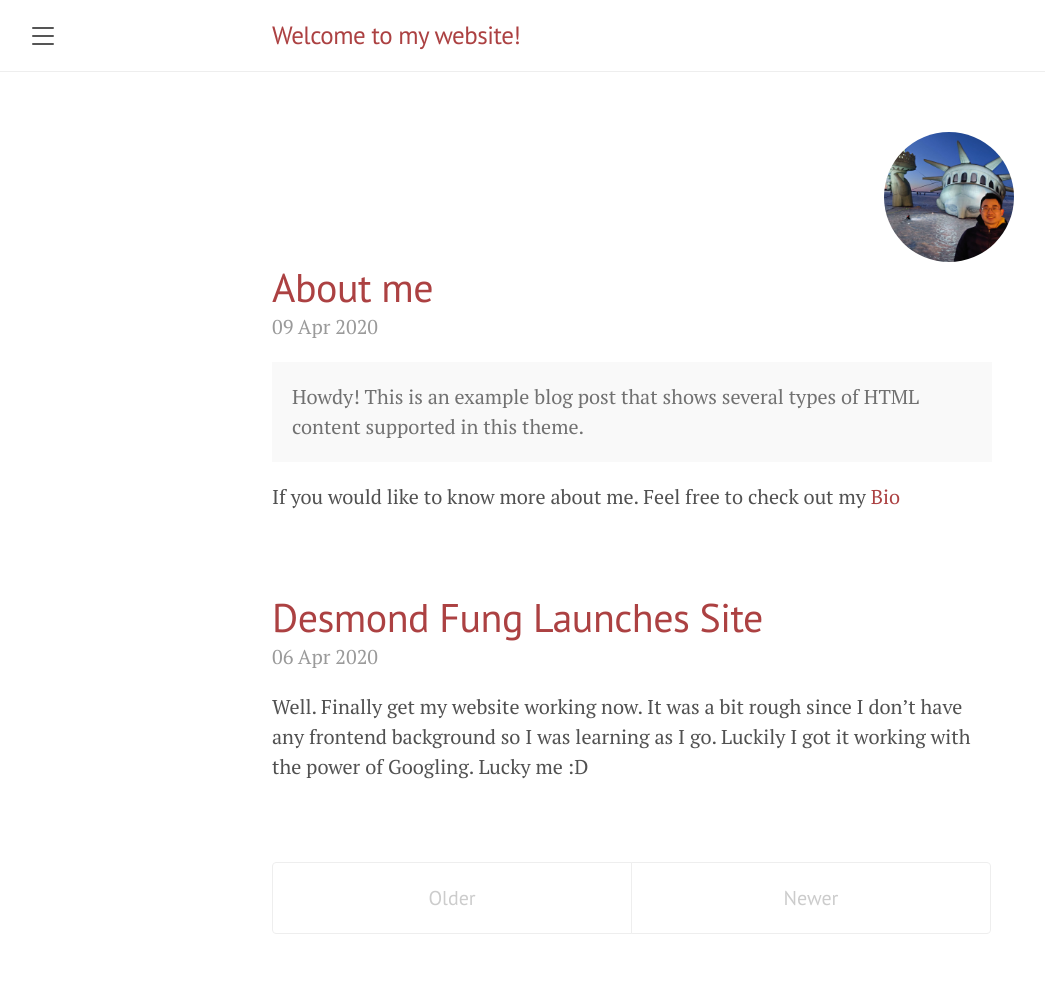
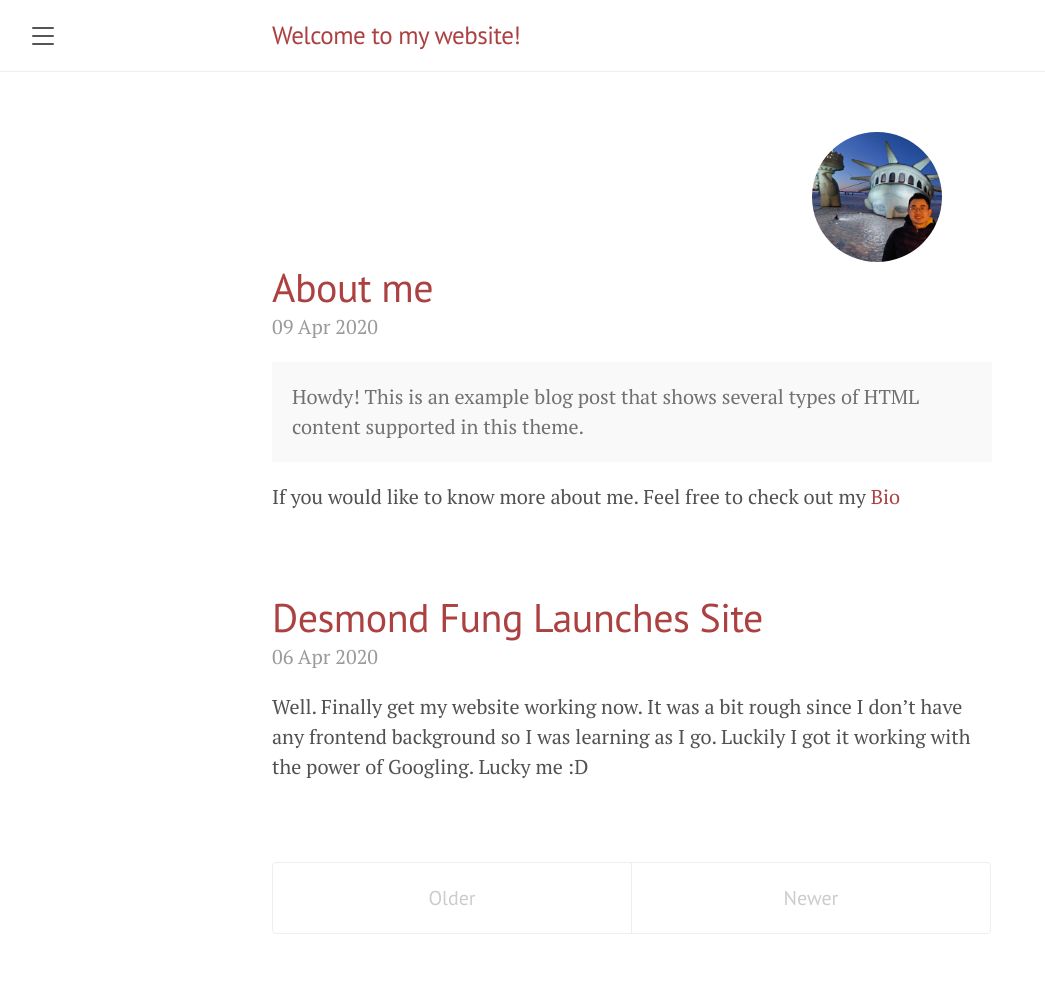
Before and after one commit to ddhangdd/ddhangdd.github.io, a Jekyll site: the page built from index.html, in a window 1280 px wide. Shown: the whole page, without its empty margins (8-1053 px from the left). Built offline with Jekyll 4.4.1, drawn with Linux system fonts in a browser that asks for light colours; the list of posts is cut into pages by our own code.

Commit message:
changed image location

```diff
--- a/public/css/lanyon.css
+++ b/public/css/lanyon.css
@@ -73,7 +73,7 @@ h1, h2, h3, h4, h5, h6 {
     background-image: url("/images/myself.jpg");
     background-size: cover;
     position: relative;
-	left: 85%
+	left: 75%
 }
 
 
```
